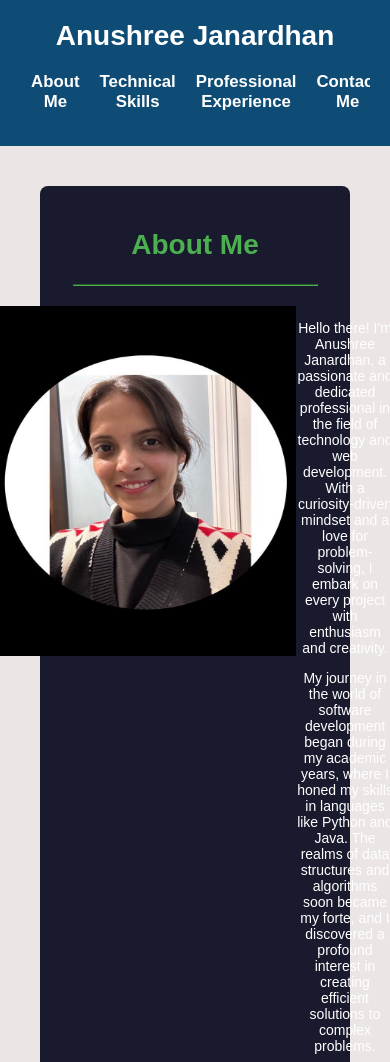
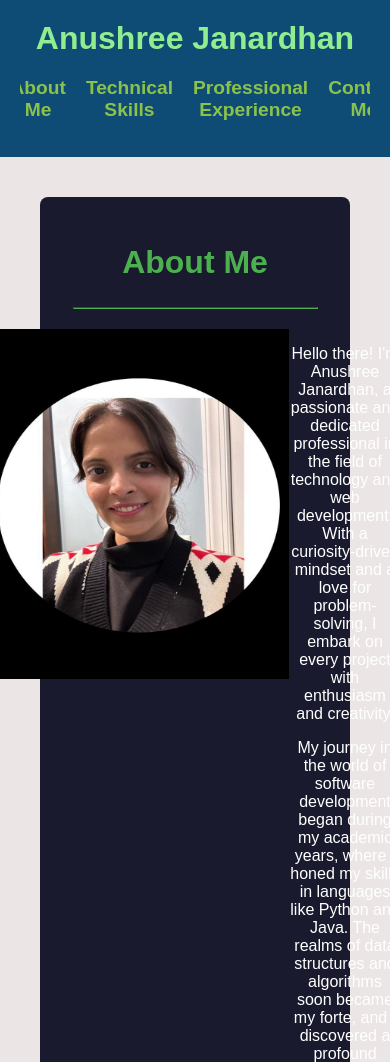
Before and after one commit to anushreej022/Portfolio, a plain HTML site: page index.html in a window 390 px wide. Shown: the top 1062 px of the page. Drawn offline with Linux system fonts and the light colour scheme.

Commit message:
commit final

```diff
--- a/styles.css
+++ b/styles.css
@@ -88,17 +88,22 @@ button {
     cursor: pointer;
 }
 
-@media screen and (max-width: 768px) {
-    body {
-        font-size: 14px;
+@media screen and (max-width: 1200px) {
+    h1 {
+        color: lightgreen;
+    }
+    header nav a {
+        color: #8BC34A; /* Light green color */
     }
 }
 
-@media screen and (max-width: 365px) {
-    body {
-        font-size: 12px;
+@media only screen and (max-width: 768px) {
+    section#about .image-container img {
+        transform: rotate(360deg); /* Rotate the image by 360 degrees */
+        transition: transform 1s ease; /* Add a smooth transition effect */
     }
 }
+
 
 section#technical-skills {
     margin: 20px;
```
Also changed, not shown: 1 other file.
